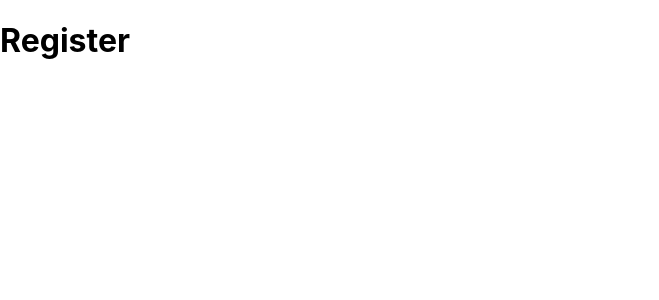
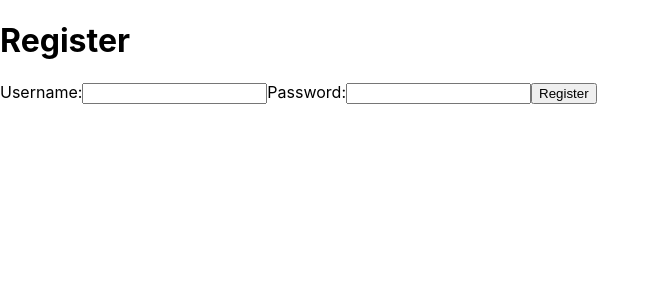
Before and after one commit to JoelEncinas/Express-react-auth-template, a React (Create React App) app in the folder client/: page /register in a window 1280 px wide. Shown: the top 300 px of the page, without its empty margins (0-659 px from the left). Built offline with nearby package versions, Linux system fonts and the light colour scheme; the HTML template or start-up script is replaced by a standard one.

Commit message:
done register logic

```diff
--- a/client/src/components/Login.js
+++ b/client/src/components/Login.js
@@ -36,7 +36,7 @@ function Login() {
           console.log("invalid credentials");
         } else if (res.status === 404) {
           console.log("user not found");
-        } else {
+        } else if (res.status === 500) {
           console.log("server err");
         }
       })
@@ -82,7 +82,7 @@ function Login() {
           onChange={(e) => setPassword(e.target.value)}
           id="password"
         ></input>
-        <input type="submit" value="Submit"></input>
+        <input type="submit" value="Login"></input>
       </form>
     </div>
   );
--- a/client/src/components/Register.js
+++ b/client/src/components/Register.js
@@ -1,9 +1,65 @@
-import React from 'react';
+import React from "react";
+import { useState } from "react";
+import { useNavigate } from "react-router-dom";
 
 function Register() {
+  const navigate = useNavigate();
+
+  const [username, setUsername] = useState("");
+  const [password, setPassword] = useState("");
+
+  function handleSubmit(e) {
+    e.preventDefault();
+
+    const user = {
+      username: username,
+      password: password,
+    };
+
+    fetch("http://127.0.0.1:4997/auth/register", {
+      method: "POST",
+      headers: {
+        "Content-type": "application/json",
+      },
+      body: JSON.stringify(user),
+    })
+      .then((res) => {
+        if (res.status === 201) {
+          console.log("register OK");
+          navigate("/login");
+        } else if (res.status === 409) {
+          console.log("username taken");
+        } else if (res.status === 500) {
+          console.log("server err");
+        }
+      })
+      .catch((error) => {
+        console.log(error);
+      });
+  }
+
   return (
     <div>
       <h1>Register</h1>
+      <form onSubmit={(event) => handleSubmit(event)}>
+        <label htmlFor="username">Username:</label>
+        <input
+          required
+          type="text"
+          value={username}
+          onChange={(e) => setUsername(e.target.value)}
+          id="username"
+        ></input>
+        <label htmlFor="password">Password:</label>
+        <input
+          required
+          type="password"
+          value={password}
+          onChange={(e) => setPassword(e.target.value)}
+          id="password"
+        ></input>
+        <input type="submit" value="Register"></input>
+      </form>
     </div>
   );
 }
```
Also changed, not shown: 1 other file (tests, documents, lock files or other folders).
